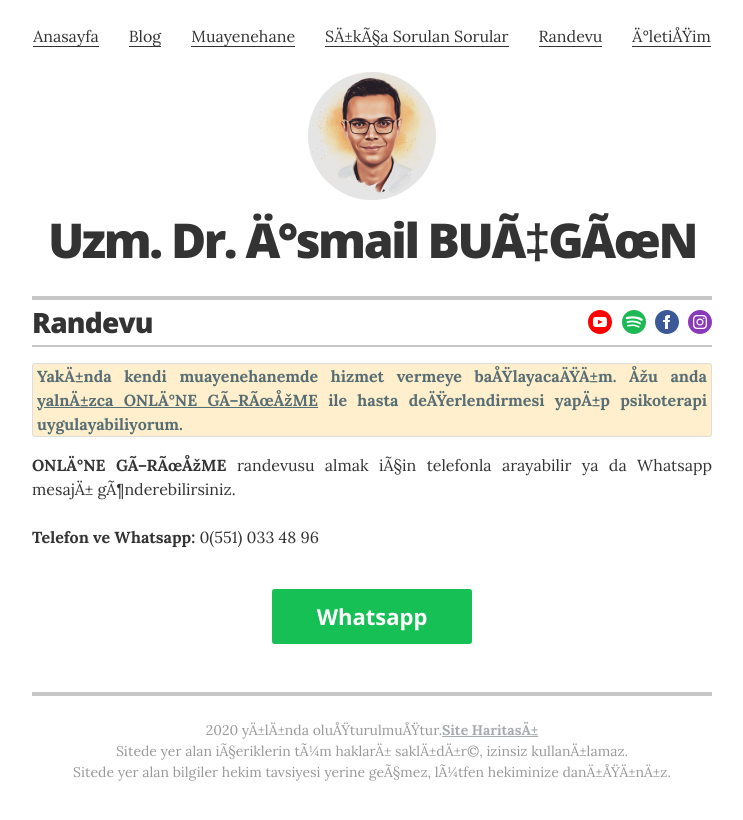
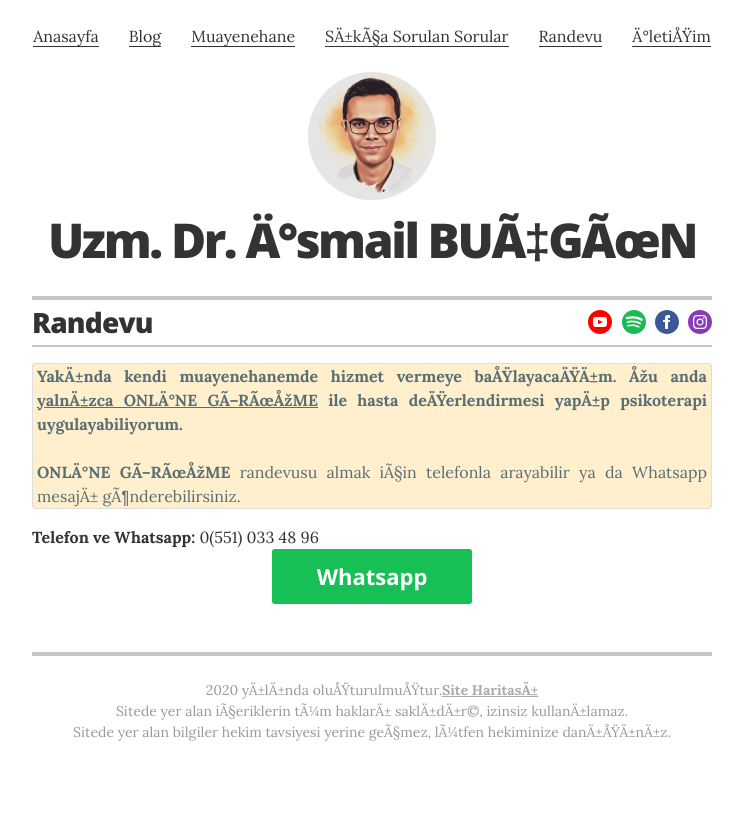
Before and after one commit to ibucgun/ibucgun.github.io, a Jekyll site: the page built from randevu.html, in a window 1280 px wide. Shown: the top 820 px of the page, without its empty margins (268-1011 px from the left). Built offline with Jekyll 4.4.1, drawn with Linux system fonts in a browser that asks for light colours.

Commit message:
Update randevu.html

```diff
--- a/randevu.html
+++ b/randevu.html
@@ -6,11 +6,10 @@ title: Randevu
 
         <div class="resume-item">
           <p style="text-align: justify;color: #586e75; border: 01px solid #dddddd; border-radius: 03px; background-color: #FFEFCC; padding-left: 4px;padding-right:4px; padding-top:2px, padding-bottom:2px;">
-		  <b>Yakında kendi muayenehanemde hizmet vermeye başlayacağım. Şu anda <u>yalnızca ONLİNE GÖRÜŞME</u> ile hasta değerlendirmesi yapıp psikoterapi uygulayabiliyorum.</b>
+		  <b>Yakında kendi muayenehanemde hizmet vermeye başlayacağım. Şu anda <u>yalnızca ONLİNE GÖRÜŞME</u> ile hasta değerlendirmesi yapıp psikoterapi uygulayabiliyorum.</b><br><br>
+		  <b>ONLİNE GÖRÜŞME</b> randevusu almak için telefonla arayabilir ya da Whatsapp mesajı gönderebilirsiniz.
 		  </p>
-		  <p style="text-align: justify;color:"><b>ONLİNE GÖRÜŞME</b> randevusu almak için telefonla arayabilir ya da Whatsapp mesajı gönderebilirsiniz.<br><br>
 		  <b>Telefon ve Whatsapp:</b> 0(551) 033 48 96
-		  </p>
 		<br>
        <center><a href="https://api.whatsapp.com/send?phone=+905510334896&text=Merhaba,%20randevu%20hakkında%20bilgi%20almak%20istiyorum" rel="nofollow" class="whatsapp-button no-print" itemprop="email"><b>Whatsapp</b></a></center>
 
```
